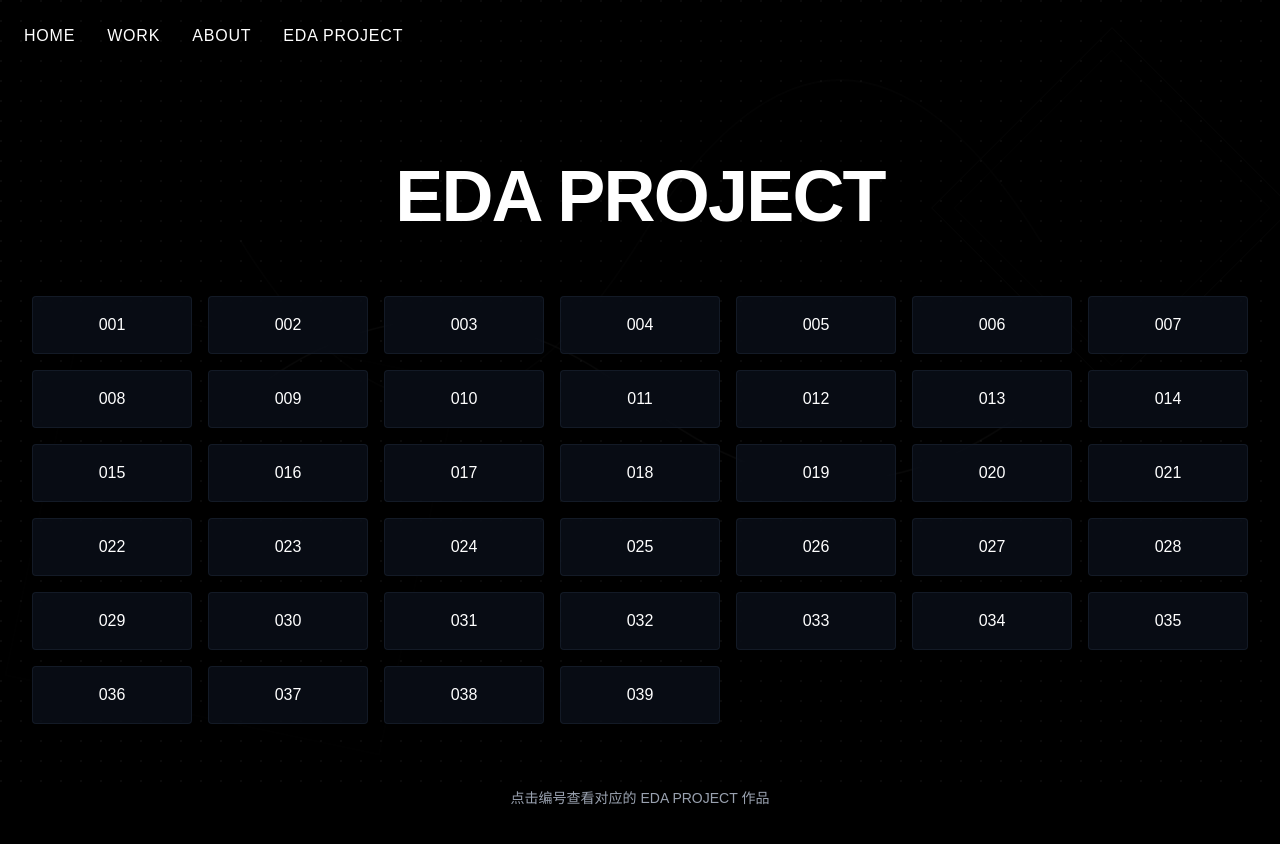
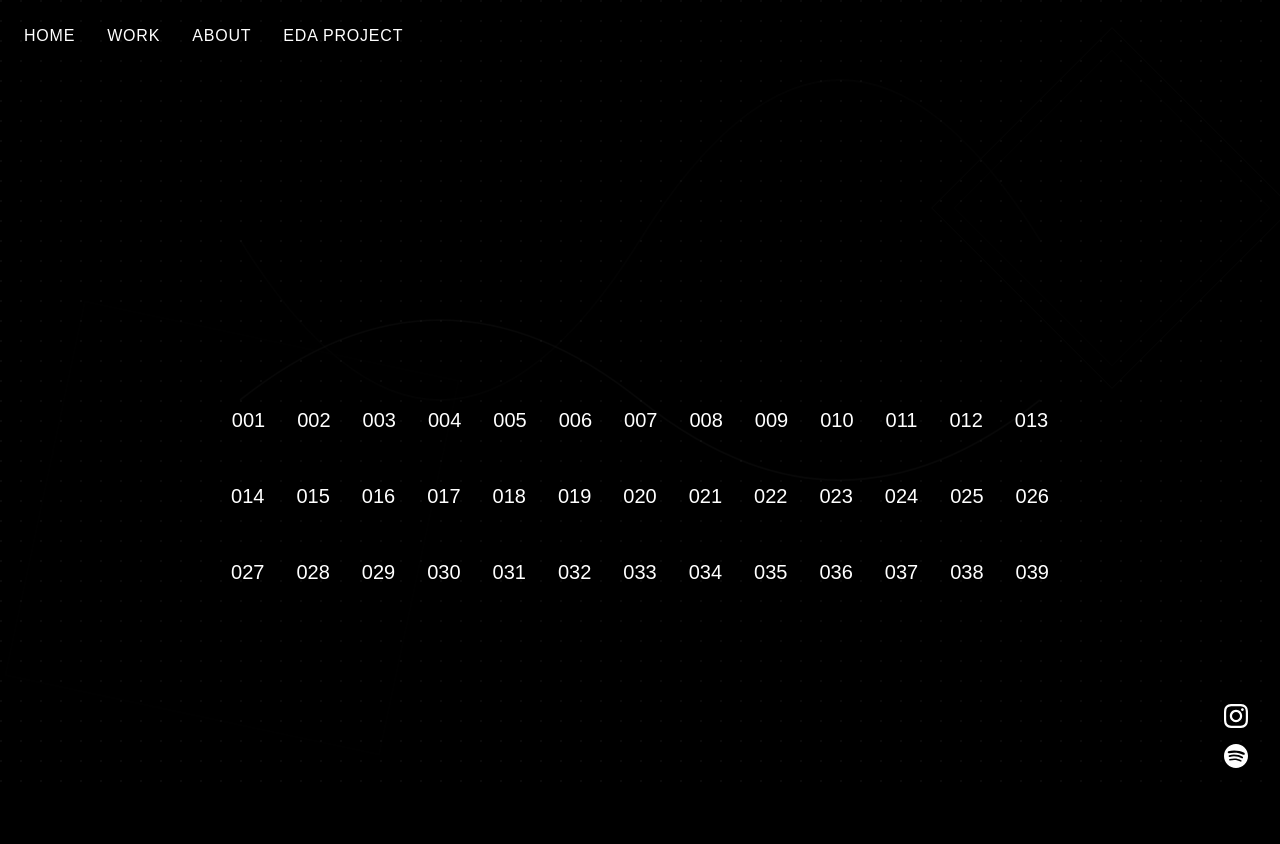
Before and after one commit to Asbeel24/a-d4web, a Next.js app: page /eda-project in a window 1280 px wide. Shown: the top 844 px of the page. Built offline with nearby package versions, Linux system fonts and the light colour scheme.

Commit message:
edaproject39

```diff
--- /dev/null
+++ b/app/eda-project/[id]/page.tsx
@@ -0,0 +1,48 @@
+'use client';
+
+import { use } from 'react';
+import edaProjects from '@/data/eda-projects.json';
+
+export default function EDAProjectDetail({ params }: { params: Promise<{ id: string }> }) {
+  const { id } = use(params);
+
+  // 将 "001" 转换为 1
+  const projectNumber = parseInt(id, 10);
+
+  // 查找对应项目
+  const project = edaProjects.find((p: { 序号: number }) => p.序号 === projectNumber);
+
+  if (!project) {
+    return (
+      <div className="fixed inset-0 flex items-center justify-center bg-black text-white">
+        <div className="text-center">
+          <h1 className="text-4xl font-bold mb-4">项目未找到</h1>
+          <p className="text-gray-400">项目编号 {id} 不存在</p>
+          <a
+            href="/eda-project"
+            className="mt-6 inline-block px-6 py-3 bg-white text-black rounded hover:bg-gray-200 transition-colors"
+          >
+            返回项目列表
+          </a>
+        </div>
+      </div>
+    );
+  }
+
+  return (
+    <iframe
+      srcDoc={project.代码}
+      style={{
+        position: 'fixed',
+        top: 0,
+        left: 0,
+        width: '100vw',
+        height: '100vh',
+        border: 'none',
+        zIndex: 9999,
+      }}
+      title={`EDA Project ${id}`}
+      allow="fullscreen"
+    />
+  );
+}
--- a/app/eda-project/page.tsx
+++ b/app/eda-project/page.tsx
@@ -1,48 +1,65 @@
 'use client';
 
 import Link from 'next/link';
+import SocialLinks from '@/components/SocialLinks';
 
 export default function EDAProject() {
-  // 生成 001-039 的编号列表
-  const projectNumbers = Array.from({ length: 39 }, (_, i) => {
-    const num = i + 1;
-    return num.toString().padStart(3, '0');
-  });
+  // 生成 001-039 的编号列表，分成三行
+  const row1 = Array.from({ length: 13 }, (_, i) => (i + 1).toString().padStart(3, '0')); // 001-013
+  const row2 = Array.from({ length: 13 }, (_, i) => (i + 14).toString().padStart(3, '0')); // 014-026
+  const row3 = Array.from({ length: 13 }, (_, i) => (i + 27).toString().padStart(3, '0')); // 027-039
 
-  // 根据原网站的 URL 结构，这些链接指向 /001, /002 等
-  // 但实际 URL 可能是 /eda-project/001 或 /001
-  // 这里使用相对路径，可以根据实际情况调整
   const getProjectUrl = (num: string) => {
-    // 根据原网站，这些链接可能指向不同的页面
-    // 暂时使用占位符路径
     return `/eda-project/${num}`;
   };
 
   return (
-    <div className="relative min-h-screen">
-      <div className="container mx-auto px-4 md:px-6 lg:px-8 py-12 md:py-16">
-        <h1 className="text-4xl sm:text-5xl md:text-6xl lg:text-7xl font-bold text-white mb-12 md:mb-16 text-center tracking-tight">
-          EDA PROJECT
-        </h1>
-
-        <div className="grid grid-cols-2 sm:grid-cols-3 md:grid-cols-4 lg:grid-cols-6 xl:grid-cols-7 gap-3 sm:gap-4">
-          {projectNumbers.map((num) => (
+    <div className="relative min-h-screen flex items-center justify-center">
+      {/* 三行数字布局 */}
+      <div className="flex flex-col gap-8 md:gap-12 items-center">
+        {/* 第一行：001-013 */}
+        <div className="flex flex-wrap gap-6 md:gap-8 justify-center">
+          {row1.map((num) => (
             <Link
               key={num}
               href={getProjectUrl(num)}
-              className="bg-gray-900/50 hover:bg-gray-900/70 backdrop-blur-sm text-white text-center py-4 px-6 rounded border border-gray-800/50 hover:border-gray-700 transition-all duration-200 hover:scale-105 active:scale-95 text-sm sm:text-base font-medium"
+              className="text-white text-lg md:text-xl font-light hover:text-gray-300 transition-colors duration-200"
             >
               {num}
             </Link>
           ))}
         </div>
 
-        {/* 说明文字 */}
-        <div className="mt-16 text-center text-gray-400">
-          <p className="text-sm">
-            点击编号查看对应的 EDA PROJECT 作品
-          </p>
+        {/* 第二行：014-026 */}
+        <div className="flex flex-wrap gap-6 md:gap-8 justify-center">
+          {row2.map((num) => (
+            <Link
+              key={num}
+              href={getProjectUrl(num)}
+              className="text-white text-lg md:text-xl font-light hover:text-gray-300 transition-colors duration-200"
+            >
+              {num}
+            </Link>
+          ))}
         </div>
+
+        {/* 第三行：027-039 */}
+        <div className="flex flex-wrap gap-6 md:gap-8 justify-center">
+          {row3.map((num) => (
+            <Link
+              key={num}
+              href={getProjectUrl(num)}
+              className="text-white text-lg md:text-xl font-light hover:text-gray-300 transition-colors duration-200"
+            >
+              {num}
+            </Link>
+          ))}
+        </div>
+      </div>
+
+      {/* 右下角社交链接 - 垂直堆叠 */}
+      <div className="fixed bottom-6 right-6 md:bottom-8 md:right-8">
+        <SocialLinks vertical={true} />
       </div>
     </div>
   );
--- a/components/SocialLinks.tsx
+++ b/components/SocialLinks.tsx
@@ -1,8 +1,8 @@
 import Link from 'next/link';
 
-export default function SocialLinks() {
+export default function SocialLinks({ vertical = false }: { vertical?: boolean }) {
   return (
-    <ul className="flex gap-4 items-center" role="list" aria-label="社交工具列">
+    <ul className={`flex ${vertical ? 'flex-col' : 'flex-row'} gap-4 items-center`} role="list" aria-label="社交工具列">
       <li>
         <Link
           href="https://www.instagram.com/asbeel24/"
```
